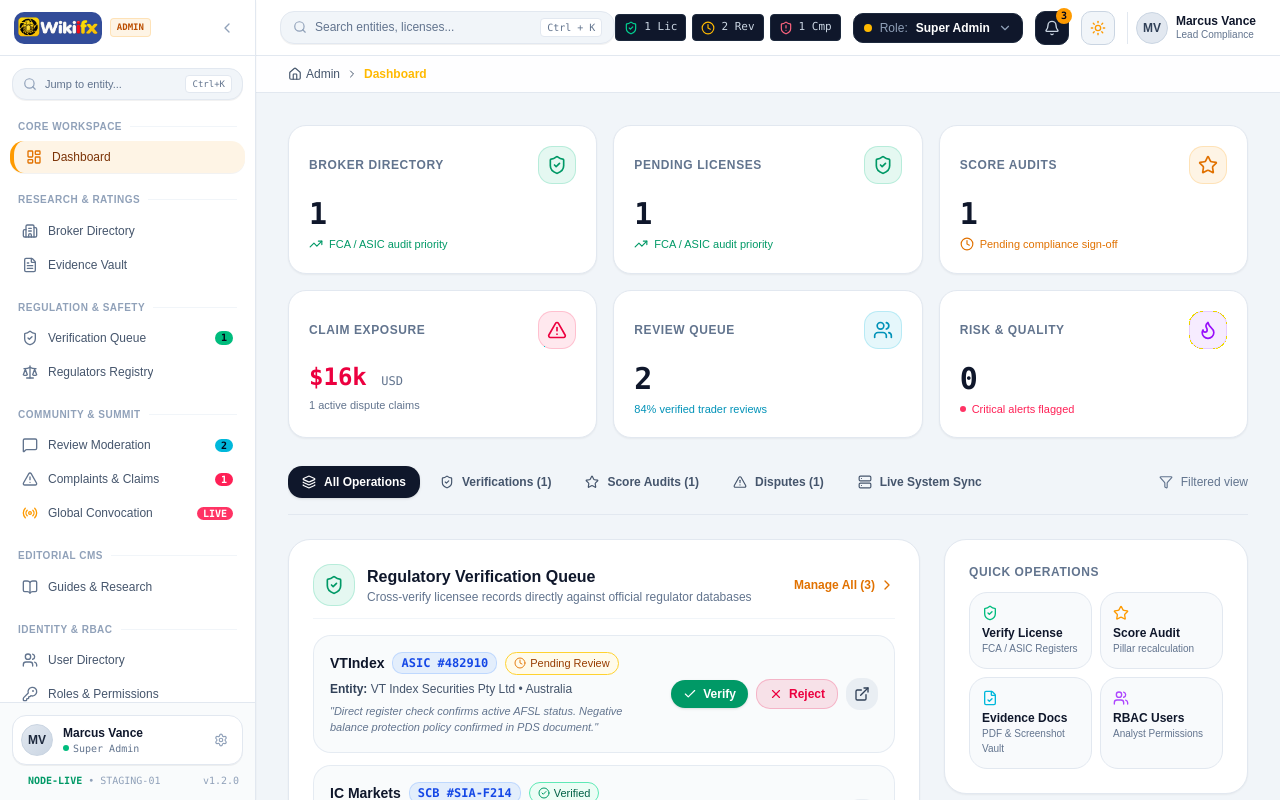
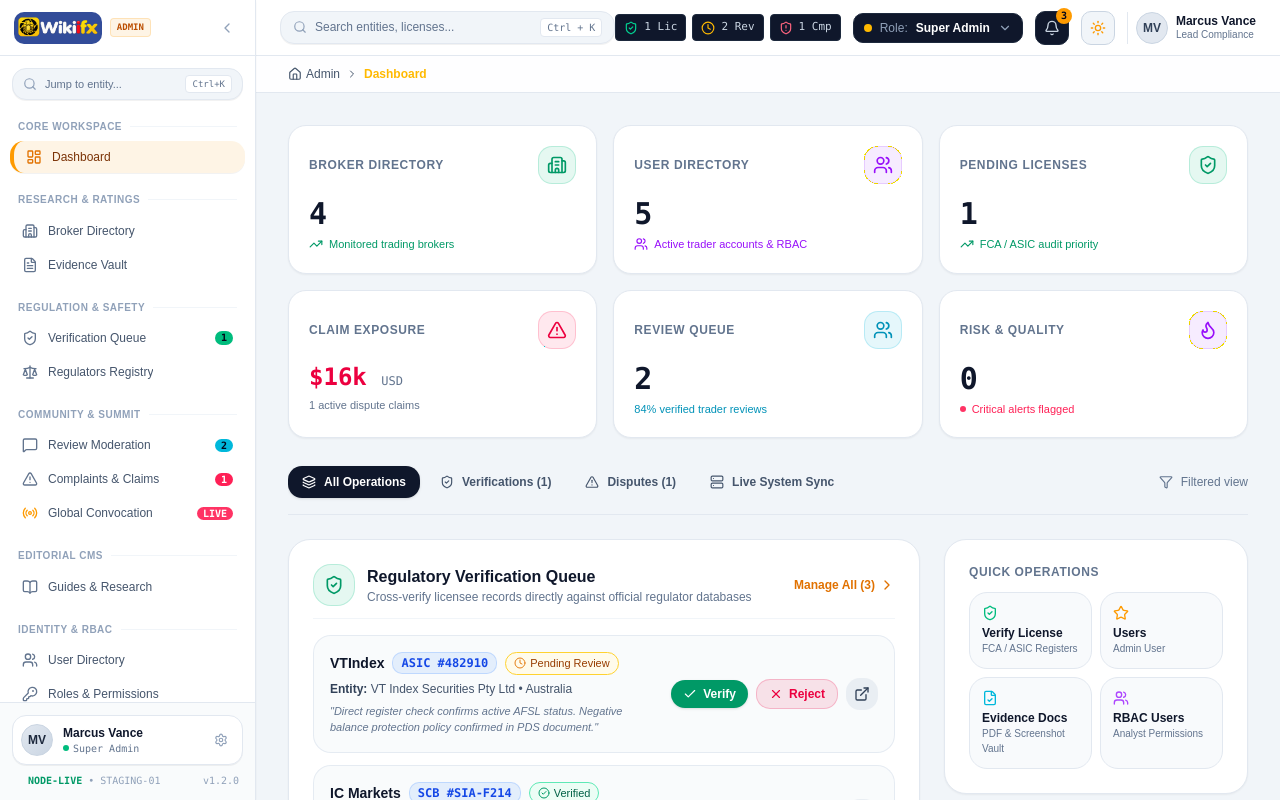
Before and after one commit to Moneykrishnaeducation/VTReview, a React (Vite) app in the folder authorFrontend/apps/web/: page /dashboard in a window 1280 px wide. Shown: the top 800 px of the page. Built offline with nearby package versions, Linux system fonts and the light colour scheme.

Commit message:
dashboard updated

```diff
--- a/authorFrontend/apps/web/src/routes/dashboard.tsx
+++ b/authorFrontend/apps/web/src/routes/dashboard.tsx
@@ -27,10 +27,13 @@ import {
   ExternalLink,
   ChevronRight,
   Filter,
+  Building2,
 } from "lucide-react";
 
 export default function Dashboard() {
   const {
+    brokers,
+    users,
     verifications,
     ratingProposals,
     reviews,
@@ -77,12 +80,11 @@ export default function Dashboard() {
         </div>
       )}
 
-
-
-      {/* TOP KPI CARDS GRID (5 Cards) */}
+      {/* TOP KPI CARDS GRID */}
       <div className="grid grid-cols-1 sm:grid-cols-2 lg:grid-cols-3 gap-4">
+        {/* KPI 1: Broker Directory */}
         <Link
-          to="/regulation/verification"
+          to="/brokers"
           className="group relative overflow-hidden bg-white dark:bg-slate-900 border border-slate-200 dark:border-slate-800 hover:border-emerald-500/50 p-5 rounded-2xl shadow-xs transition-all hover:shadow-lg hover:-translate-y-0.5"
         >
           <div className="flex items-center justify-between mb-3">
@@ -90,19 +92,41 @@ export default function Dashboard() {
               Broker Directory
             </span>
             <div className="p-2 rounded-xl bg-emerald-500/10 text-emerald-600 dark:text-emerald-400 border border-emerald-500/20">
-              <ShieldCheck className="h-5 w-5" />
+              <Building2 className="h-5 w-5" />
             </div>
           </div>
           <div className="font-mono text-3xl font-black text-slate-900 dark:text-white mb-1">
-            {pendingVerificationsCount}
+            {brokers.length}
           </div>
           <div className="flex items-center gap-1.5 text-[11px] text-emerald-600 dark:text-emerald-400 font-medium">
             <TrendingUp className="h-3.5 w-3.5" />
-            <span>FCA / ASIC audit priority</span>
+            <span>Monitored trading brokers</span>
           </div>
         </Link>
 
-        {/* KPI 1: Pending Verifications */}
+        {/* KPI 2: User Directory */}
+        <Link
+          to="/users"
+          className="group relative overflow-hidden bg-white dark:bg-slate-900 border border-slate-200 dark:border-slate-800 hover:border-purple-500/50 p-5 rounded-2xl shadow-xs transition-all hover:shadow-lg hover:-translate-y-0.5"
+        >
+          <div className="flex items-center justify-between mb-3">
+            <span className="text-xs font-bold uppercase tracking-wider text-slate-500 dark:text-slate-400 group-hover:text-purple-600 dark:group-hover:text-purple-400 transition-colors">
+              User Directory
+            </span>
+            <div className="p-2 rounded-xl bg-purple-500/10 text-purple-600 dark:text-purple-400 border border-purple-500/20">
+              <Users className="h-5 w-5" />
+            </div>
+          </div>
+          <div className="font-mono text-3xl font-black text-slate-900 dark:text-white mb-1">
+            {users.length}
+          </div>
+          <div className="flex items-center gap-1.5 text-[11px] text-purple-600 dark:text-purple-400 font-medium">
+            <Users className="h-3.5 w-3.5" />
+            <span>Active trader accounts & RBAC</span>
+          </div>
+        </Link>
+
+        {/* KPI 3: Pending Licenses */}
         <Link
           to="/regulation/verification"
           className="group relative overflow-hidden bg-white dark:bg-slate-900 border border-slate-200 dark:border-slate-800 hover:border-emerald-500/50 p-5 rounded-2xl shadow-xs transition-all hover:shadow-lg hover:-translate-y-0.5"
@@ -124,29 +148,9 @@ export default function Dashboard() {
           </div>
         </Link>
 
-        {/* KPI 2: Rating Proposals */}
-        <Link
-          to="/ratings"
-          className="group relative overflow-hidden bg-white dark:bg-slate-900 border border-slate-200 dark:border-slate-800 hover:border-amber-500/50 p-5 rounded-2xl shadow-xs transition-all hover:shadow-lg hover:-translate-y-0.5"
-        >
-          <div className="flex items-center justify-between mb-3">
-            <span className="text-xs font-bold uppercase tracking-wider text-slate-500 dark:text-slate-400 group-hover:text-amber-600 dark:group-hover:text-amber-400 transition-colors">
-              Score Audits
-            </span>
-            <div className="p-2 rounded-xl bg-amber-500/10 text-amber-600 dark:text-amber-400 border border-amber-500/20">
-              <Star className="h-5 w-5" />
-            </div>
-          </div>
-          <div className="font-mono text-3xl font-black text-slate-900 dark:text-white mb-1">
-            {pendingRatingsCount}
-          </div>
-          <div className="flex items-center gap-1.5 text-[11px] text-amber-600 dark:text-amber-400 font-medium">
-            <Clock className="h-3.5 w-3.5" />
-            <span>Pending compliance sign-off</span>
-          </div>
-        </Link>
 
-        {/* KPI 3: Active Dispute Claims */}
+
+        {/* KPI 5: Active Dispute Claims */}
         <Link
           to="/complaints"
           className="group relative overflow-hidden bg-white dark:bg-slate-900 border border-slate-200 dark:border-slate-800 hover:border-rose-500/50 p-5 rounded-2xl shadow-xs transition-all hover:shadow-lg hover:-translate-y-0.5"
@@ -167,7 +171,7 @@ export default function Dashboard() {
           </div>
         </Link>
 
-        {/* KPI 4: Review Moderation */}
+        {/* KPI 6: Review Moderation */}
         <Link
           to="/reviews"
           className="group relative overflow-hidden bg-white dark:bg-slate-900 border border-slate-200 dark:border-slate-800 hover:border-cyan-500/50 p-5 rounded-2xl shadow-xs transition-all hover:shadow-lg hover:-translate-y-0.5"
@@ -217,7 +221,6 @@ export default function Dashboard() {
           {[
             { id: "all", label: "All Operations", icon: Layers },
             { id: "verifications", label: `Verifications (${pendingVerificationsCount})`, icon: ShieldCheck },
-            { id: "ratings", label: `Score Audits (${pendingRatingsCount})`, icon: Star },
             { id: "disputes", label: `Disputes (${pendingComplaintsCount})`, icon: AlertTriangle },
             { id: "jobs", label: "Live System Sync", icon: Server },
           ].map((tab) => (
@@ -554,14 +557,14 @@ export default function Dashboard() {
               </Link>
 
               <Link
-                to="/ratings"
+                to="/users"
                 className="p-3 rounded-2xl bg-slate-50 dark:bg-slate-950/70 border border-slate-200 dark:border-slate-800/80 hover:border-amber-500/40 text-left transition-all group"
               >
                 <Star className="h-4 w-4 text-amber-500 mb-1" />
                 <div className="text-xs font-bold text-slate-900 dark:text-white group-hover:text-amber-500">
-                  Score Audit
+                  Users
                 </div>
-                <div className="text-[10px] text-slate-500">Pillar recalculation</div>
+                <div className="text-[10px] text-slate-500">Admin User</div>
               </Link>
 
               <Link
```
